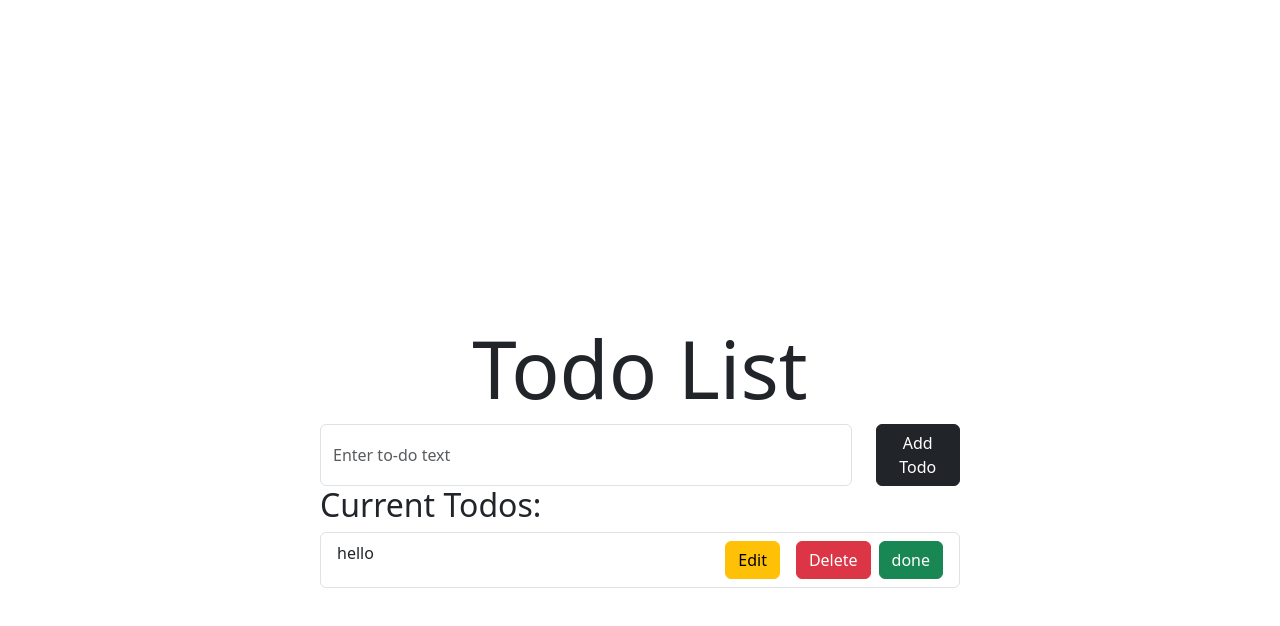
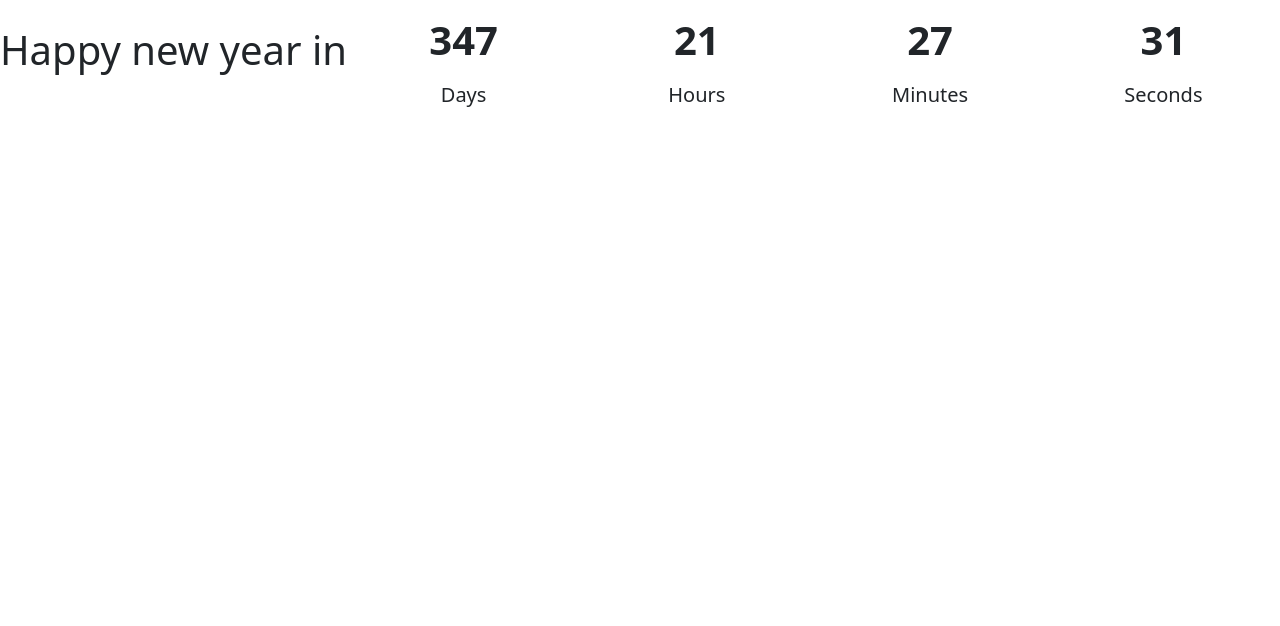
Before and after one commit to Anoop-710/Calculator-react, a React (Create React App) app: page / in a window 1280 px wide. Shown: the top 626 px of the page. Built offline with nearby package versions, Linux system fonts and the light colour scheme.

Commit message:
timer-1 completed

```diff
--- a/src/App.js
+++ b/src/App.js
@@ -1,7 +1,8 @@
 import Calculator from './Calculator';
+import Timer from './Timer';
 function App() {
   return (
-   <Calculator />
+  <Timer />
   );
 }
 
--- /dev/null
+++ b/src/Timer.css
@@ -0,0 +1,27 @@
+.timer {
+    display: flex;
+    flex-wrap: wrap;
+    justify-content: center;
+    align-items: center;
+}
+
+.timer h1 {
+    text-align: center;
+    margin-bottom: 20px;
+}
+
+.col-4 {
+    flex: 1;
+    text-align: center;
+    margin: 10px;
+}
+
+#day, #hour, #minute, #seconds {
+    font-size: 40px;
+    font-weight: bold;
+    margin-bottom: 10px;
+}
+
+.text {
+    font-size: 20px;
+}
--- /dev/null
+++ b/src/Timer.jsx
@@ -0,0 +1,59 @@
+import React,{useState,useEffect} from 'react'
+import './Timer.css'
+
+const Timer = () => {
+
+    const [days, setDays] = useState(0);
+    const [hours, setHours] = useState(0);
+    const [minutes, setMinutes] = useState(0);
+    const [seconds, setSeconds] = useState(0);
+
+    const deadline = 'January, 1, ' + (new Date().getFullYear() + 1);
+
+    const updateTime = () =>{
+        //convert deadline to object
+        const newYearDate = Date.parse(deadline);
+
+        //time till new year in ms
+        const remainingTime = newYearDate - Date.now();
+        setDays(Math.floor(remainingTime/1000/60/60/24));
+        setHours(Math.floor((remainingTime/1000/60/60)%24));
+        setMinutes(Math.floor((remainingTime/1000/60)%60));
+        setSeconds(Math.floor((remainingTime/1000)%60));
+
+    }
+
+    useEffect(() =>{
+        const interval = setInterval(()=>{
+            updateTime();
+        }, 1000)
+
+        return () => clearInterval(interval)
+    },[])
+  return (
+    <div className='timer'>
+        <h1>Happy new year in</h1>
+        <div className='col-4'>
+            <p id='day'>{days}</p>
+            <span className="text">Days</span>
+        </div>
+
+        <div className='col-4'>
+            <p id='hour'>{hours}</p>
+            <span className="text">Hours</span>
+        </div>
+
+        <div className='col-4'>
+            <p id='minute'>{minutes}</p>
+            <span className="text">Minutes</span>
+        </div>
+
+        <div className='col-4'>
+            <p id='seconds'>{seconds}</p>
+            <span className="text">Seconds</span>
+        </div>
+    </div>
+  )
+}
+
+export default Timer
--- a/src/index.js
+++ b/src/index.js
@@ -2,6 +2,7 @@ import React from 'react';
 import ReactDOM from 'react-dom/client';
 import App from './App';
 import Calculator from './Calculator';
+import Timer from './Timer';
 import Todo from './Todo';
 
 
@@ -9,6 +10,7 @@ const root = ReactDOM.createRoot(document.getElementById('root'));
 root.render(
   <React.StrictMode>
     {/* <Calculator /> */}
-    <Todo />
+    {/* <Todo /> */}
+    <Timer />
   </React.StrictMode>
 );
```
